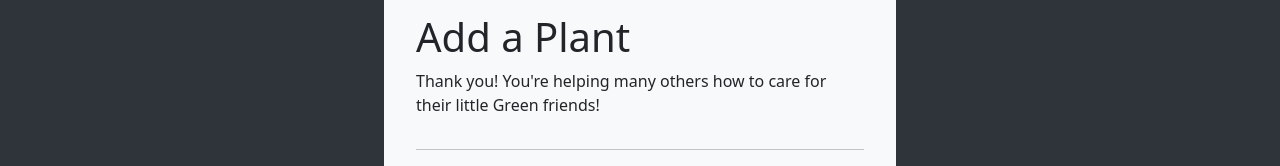
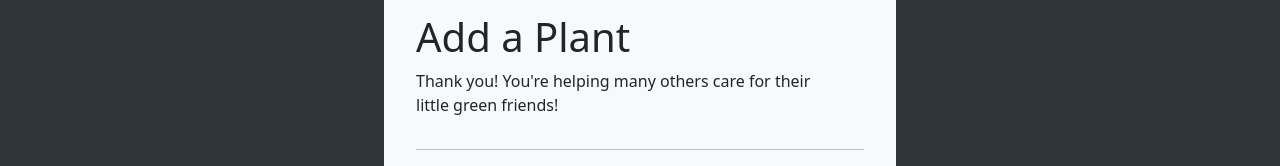
Before and after one commit to MasCair2k16/Plantworks, a Next.js app: page /NewPlant in a window 1280 px wide. Shown: the part 139-305 px from the top of the page. Built offline with nearby package versions, Linux system fonts and the light colour scheme.

Commit message:
fix: modified new plant sentence

```diff
--- a/pages/NewPlant.js
+++ b/pages/NewPlant.js
@@ -58,7 +58,7 @@ function NewPlant() {
                 <Form onSubmit={handleFetchPosts} className={Style.grid}>
                     <div className={Style.header}>
                         <h1>Add a Plant</h1>
-                        <span>Thank you! You&apos;re helping many others how to care for their little Green friends!</span>
+                        <span>Thank you! You&apos;re helping many others care for their little green friends!</span>
                     </div>
                     <hr />
                     <Form.Group className="mb-2">
```
